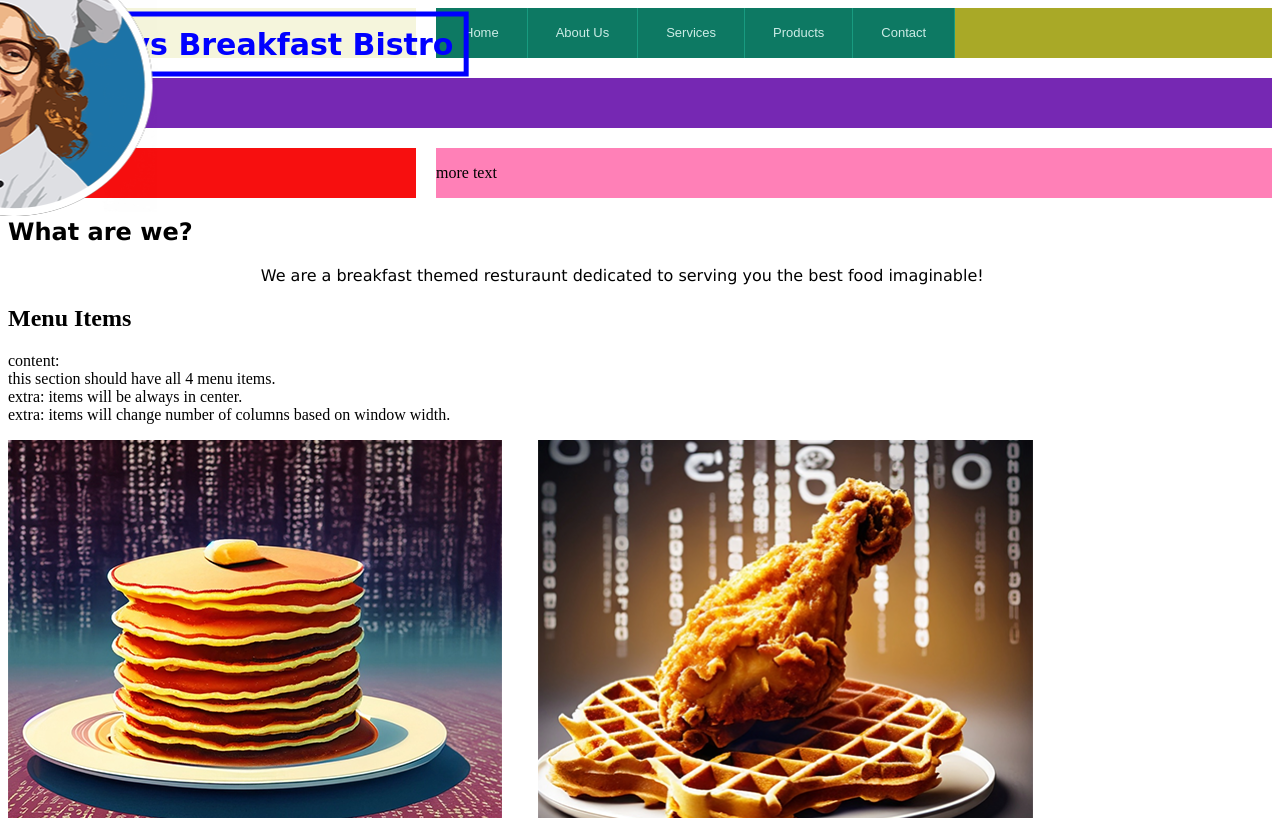
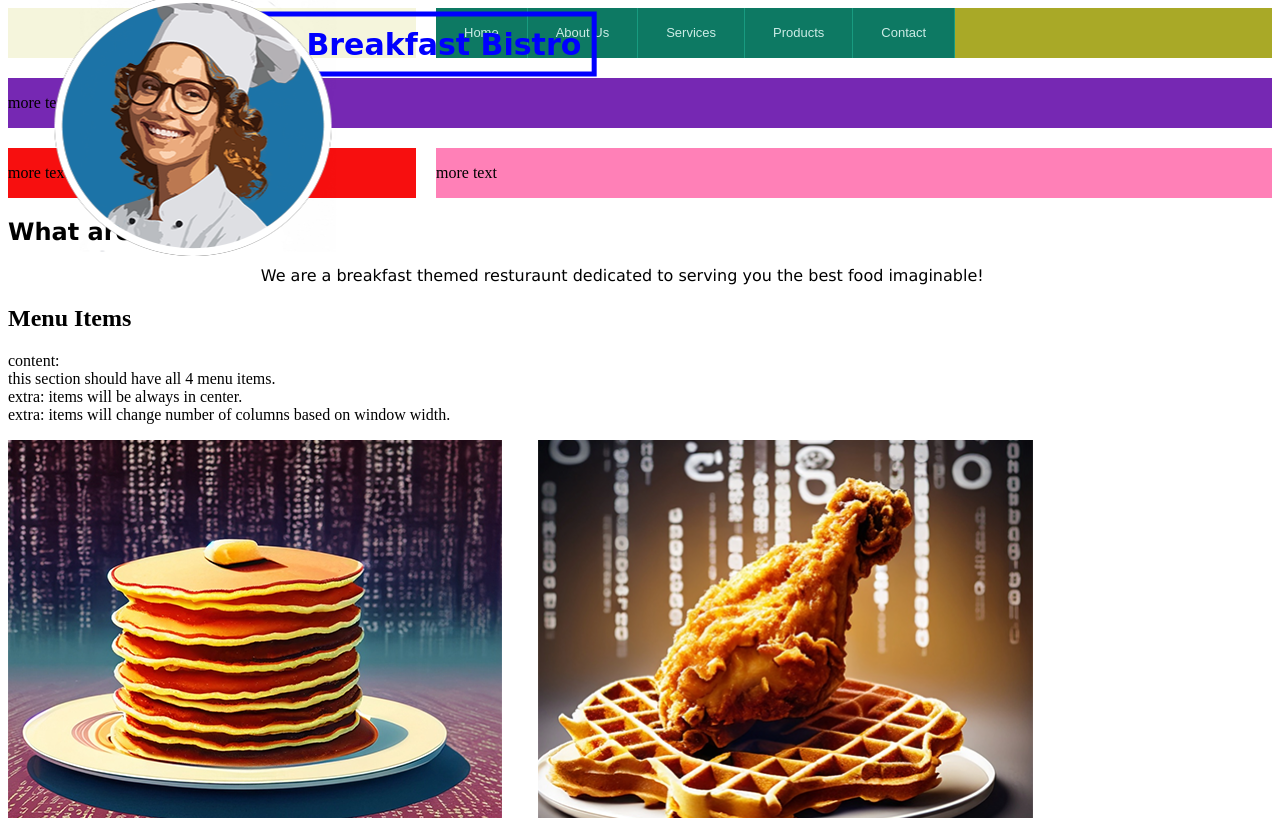
Before and after one commit to CameronRosencutter/HackSprint-Website, a plain HTML site: page index.html in a window 1280 px wide. Shown: the top 821 px of the page. Drawn offline with Linux system fonts and the light colour scheme.

Commit message:
more postitioning...

```diff
--- a/index.css
+++ b/index.css
@@ -148,15 +148,15 @@ text-align: center;
             border: 5px solid;
             position: absolute;
             top: 3%;
-            left: 20%;
+            left: 30%;
             transform: translate(-50%, -50%);
             padding: 10px;
         }
 
         .div9 img {
             position: absolute;
-            top: 10%;
-            left: 1%;
+            top: 15%;
+            left: 15%;
             transform: translate(-50%, -50%);
         }
 
```
